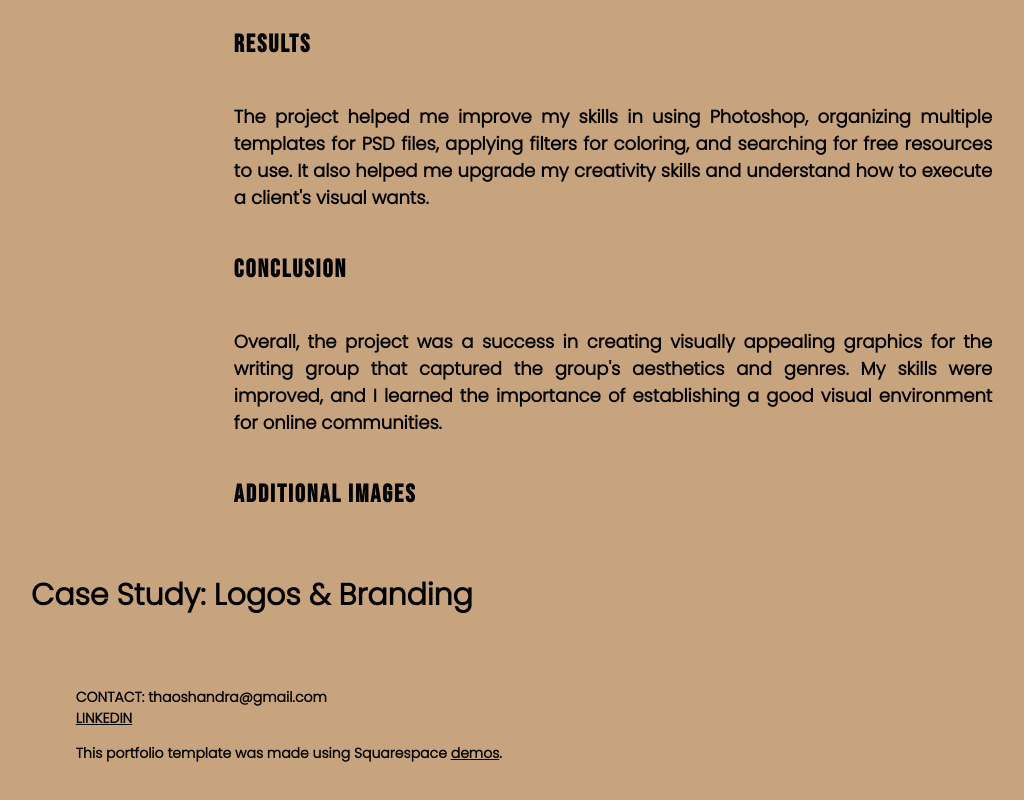
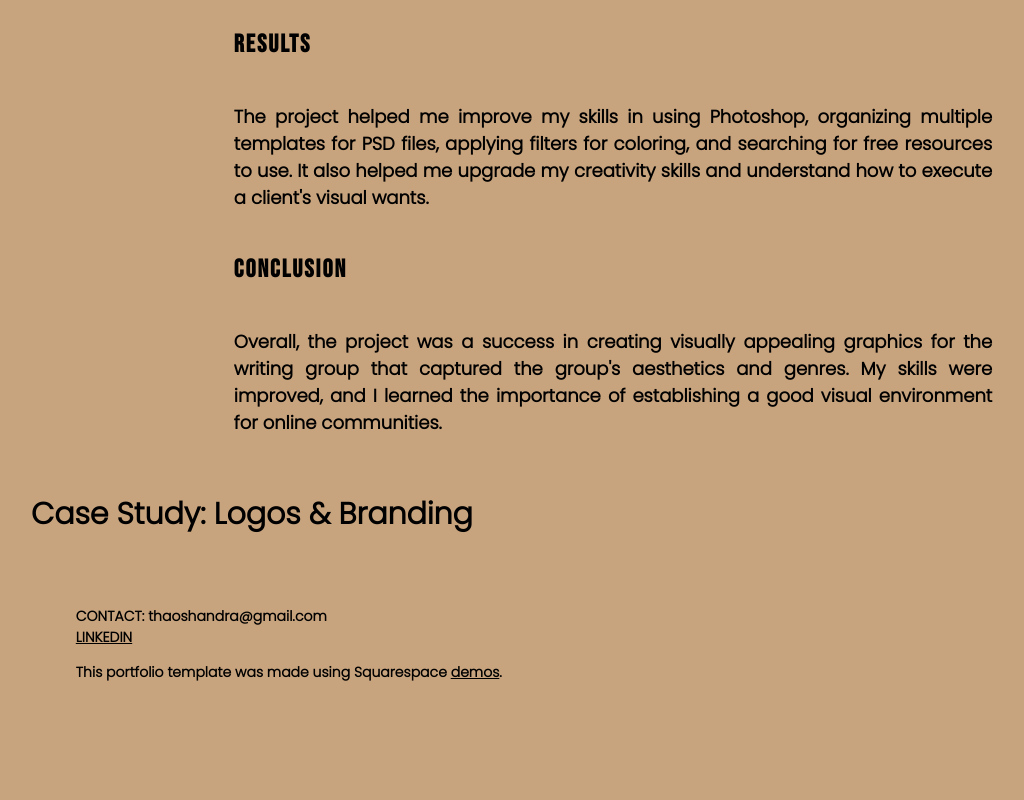
Before and after one commit to thaoshandra/portfolio, a plain HTML site: page graphics.html in a window 1280 px wide. Shown: the part 1794-2594 px from the top of the page, without its empty margins (27-1051 px from the left). After the commit the page ends 2519 px from the top, so only its background shows below. Drawn offline with Linux system fonts and the light colour scheme.

Commit message:
Add files via upload

```diff
--- a/graphics.html
+++ b/graphics.html
@@ -42,7 +42,7 @@
         <p class="desc-title">Conclusion</p>
         <p>Overall, the project was a success in creating visually appealing graphics for the writing group that captured the group's aesthetics and genres. My skills were improved, and I learned the importance of establishing a good visual environment for online communities.</p>
 
-        <p class="desc-title">Additional Images</p>
+        <!--- <p class="desc-title">Additional Images</p> --->
 
 
     </div>
```
